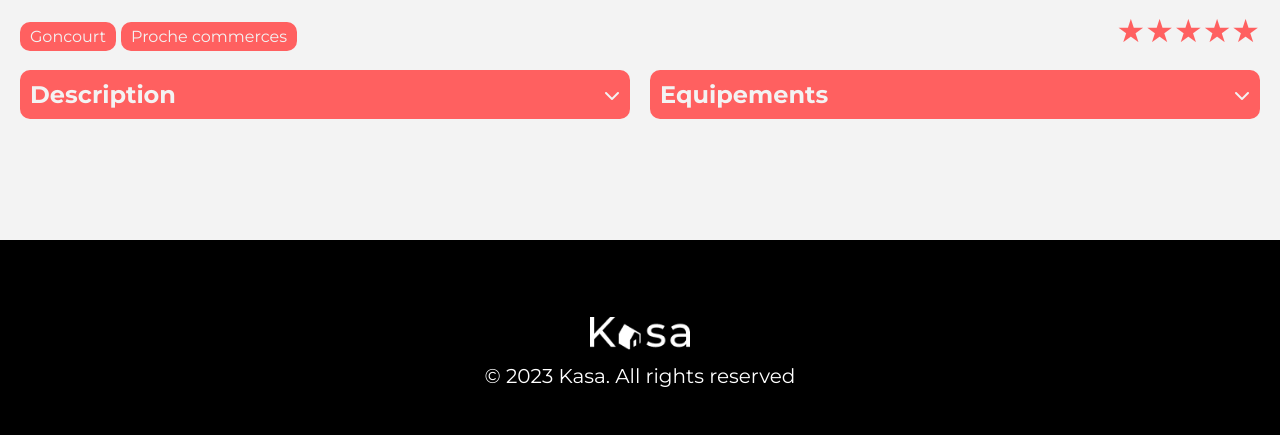
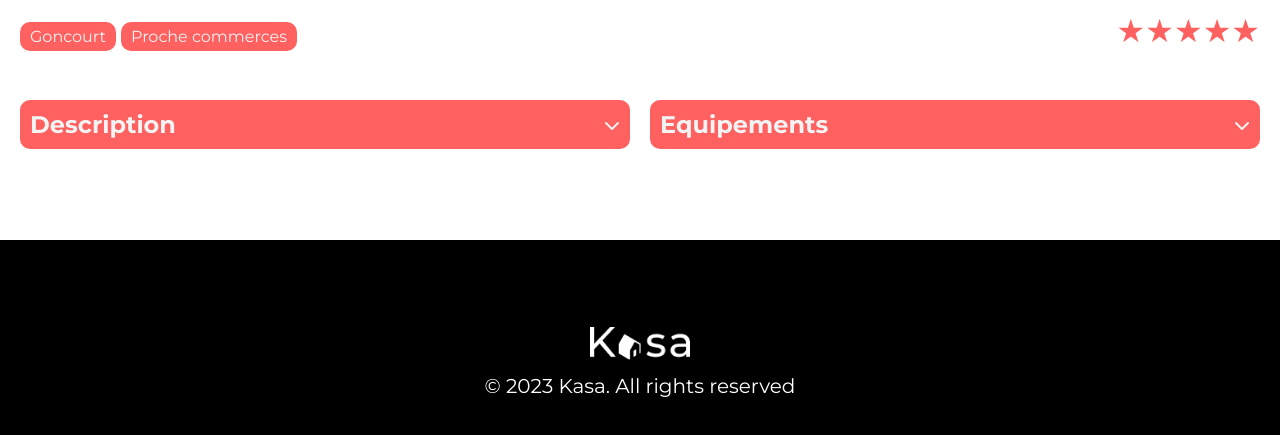
Before and after one commit to Zeleif/kasa-project, a React (Create React App) app: page /logement/0979876d in a window 1280 px wide. Shown: the part 403-838 px from the top of the page. Built offline with nearby package versions, Linux system fonts and the light colour scheme.

Commit message:
modification scss

```diff
--- a/src/components/Accordion/Accordion.jsx
+++ b/src/components/Accordion/Accordion.jsx
@@ -1,6 +1,6 @@
 import React, { useState } from "react";
 
-const Accordion = ({ title, children }) => {
+const Accordion = ({ title, children, isLogement }) => {
     const [isOpen, setIsOpen] = useState(false);
 
     const toggleAccordion = () => {
@@ -8,7 +8,7 @@ const Accordion = ({ title, children }) => {
     };
 
     return (
-        <div className={`accordion ${isOpen ? "open" : "closed"}`}>
+        <div className={`accordion ${isOpen ? "open" : "closed"} ${isLogement ? "AccordionLogement" : ""}`}>
             <div className="accordion-header" onClick={toggleAccordion}>
                 <h2>{title}</h2>
                 <i className={`fa-solid fa-chevron-${isOpen ? "up" : "down"}`} />
--- a/src/components/Accordion/accordion.scss
+++ b/src/components/Accordion/accordion.scss
@@ -1,3 +1,7 @@
+.quality {
+    padding: 12px;
+}
+
 .accordion {
     margin: 10px 0;
     max-width: 1240px;
@@ -5,10 +9,6 @@
     margin-right: auto;
     color: $white;
 
-    .quality {
-        height: 33vh;
-        padding: 10px;
-    }
 
     .accordion-header {
         display: flex;
@@ -41,7 +41,6 @@
     }
 
 
-    $hauteurContenu: 200px;
     $tempsAnimation: 0.1s;
 
     .content {
@@ -49,7 +48,7 @@
         overflow: hidden;
         padding: 0 10px;
         border-radius: 5px;
-        background-color: $color-2;
+        background-color: $color-3;
         color: $color-1;
         opacity: 0;
         transform: translateY(-50%);
@@ -60,8 +59,8 @@
         &.opening {
             display: flex;
             align-items: center;
-            min-height: 80px;
-            max-height: $hauteurContenu;
+            padding: 20px;
+            max-height: fit-content;
             opacity: 1;
             margin-top: -5px;
             transform: translateY(0%);
--- a/src/components/Footer/Footer.jsx
+++ b/src/components/Footer/Footer.jsx
@@ -2,6 +2,7 @@ import React from 'react';
 import LogoWhite from '../Header/LogoWhite';
 
 const Footer = () => {
+
     return (
         <footer className="footer-container">
             <div className="footer-logo">
--- a/src/components/Footer/footer.scss
+++ b/src/components/Footer/footer.scss
@@ -1,8 +1,6 @@
-/* Footer.scss */
-
 .footer-container {
     @include columnCenter;
-    padding: 20px;
+    padding: 20px 20px 0 20px;
     height: 209px;
     background-color: black;
     color: white;
--- a/src/components/Header/navigation.scss
+++ b/src/components/Header/navigation.scss
@@ -2,6 +2,7 @@
     margin-top: 15px;
     display: flex;
     justify-content: space-around;
+    width: 100%;
 
 
     ul {
--- a/src/pages/Home/Home.jsx
+++ b/src/pages/Home/Home.jsx
@@ -10,11 +10,11 @@ const Home = () => {
     const housingItems = jsonData.slice(0, 6).map((item, index) => {
 
         return (
-            <Link to={`/logement/${item.id}`} key={item.id}>
-                <div className="card">
-                    <img className='card-img' src={item.cover} alt={item.title} />
-                    <h3 className='title'>{item.title}</h3>
-                </div>
+            <Link to={`/logement/${item.id}`} key={item.id} className='card'>
+
+                <img className='card-img' src={item.cover} alt={item.title} />
+                <h3 className='title'>{item.title}</h3>
+
             </Link>
         )
     });
--- a/src/pages/Home/home.scss
+++ b/src/pages/Home/home.scss
@@ -1,6 +1,6 @@
 .banner {
     @include verticalCenter;
-    width: 1240px;
+    width: 90%;
     height: 210px;
     margin-top: 50px;
     margin-left: auto;
@@ -13,15 +13,17 @@
 span {
     @include verticalCenter;
     position: relative;
+    bottom: 125px;
     color: $white;
     font-size: 48px;
-    // transform: translate(50px, -120px);
+
 }
+
 
 .housing-gallery {
     display: grid;
     grid-template-columns: repeat(3, 1fr);
-    max-width: 1240px;
+    width: 90%;
     height: 829px;
     background-color: gainsboro;
     margin-left: auto;
@@ -32,19 +34,18 @@ span {
 .card {
     position: relative;
     flex-direction: column;
-    width: 340px;
-    height: 340px;
+    width: 90%;
+    height: 90%;
     margin-left: auto;
     margin-right: auto;
     margin-top: 35px;
     box-sizing: border-box;
-
     z-index: 1;
     cursor: pointer;
 
     &-img {
-        width: 100%;
-        height: 100%;
+        width: 90%;
+        height: 90%;
         object-fit: cover;
         border-radius: 10px;
         filter: brightness(70%);
@@ -58,8 +59,8 @@ span {
         margin: 0;
         opacity: 1;
         transition: opacity 0.3s ease;
-        bottom: 10px;
+        bottom: 50px;
         z-index: 100;
-        width: 100%;
+        width: 90%;
     }
 }
--- a/src/pages/Logements/AccordionLogement.jsx
+++ /dev/null
@@ -1,24 +0,0 @@
-import React, { useState } from "react";
-
-
-const AccordionLogement = ({ title, children }) => {
-    const [isOpen, setIsOpen] = useState(false);
-
-    const toggleAccordion = () => {
-        setIsOpen(!isOpen);
-    };
-
-    return (
-        <div className={`accordion-logement ${isOpen ? "open" : "closed"}`}>
-            <div className="accordion-header-logement" onClick={toggleAccordion}>
-                <h2>{title}</h2>
-                <i className={`fa-solid fa-chevron-${isOpen ? "up" : "down"}`} />
-            </div>
-            <div className={`content ${isOpen ? "opening show" : "closing"}`}>
-                {children}
-            </div>
-        </div>
-    );
-};
-
-export default AccordionLogement;
--- a/src/pages/Logements/Logements.jsx
+++ b/src/pages/Logements/Logements.jsx
@@ -2,7 +2,7 @@ import React from 'react';
 import { useParams } from 'react-router-dom';
 import Navigation from '../../components/Header/Navigation';
 import jsonData from '../../data/data.json';
-import AccordionLogement from '../Logements/AccordionLogement'
+import Accordion from '../../components/Accordion/Accordion';
 import StarRating from './StarRating';
 
 
@@ -48,16 +48,16 @@ const Logement = () => {
                         <img className="host" src={hostPicture} alt={hostName} />
                     </div>
                     <div className="card-description">
-                        <AccordionLogement title="Description" className="custom-accordion" >
+                        <Accordion title="Description" isLogement={true} className="custom-accordion" >
                             Profitez du charme de la vie parisienne dans un magnifique appartement. À 3 minutes à pied du Canal Saint-Martin, vous serez proche des transports, mais également de nombreux commerces. L'appartement est tout équipé.
-                        </AccordionLogement>
-                        <AccordionLogement title="Equipements" className="custom-accordion" >
+                        </Accordion>
+                        <Accordion title="Equipements" isLogement={true} className="custom-accordion" >
                             <ul className='equipement-list'>
                                 {logement.equipments.map((equipment, index) => (
                                     <li key={index} className='equipement'>{equipment}</li>
                                 ))}
                             </ul>
-                        </AccordionLogement>
+                        </Accordion>
                     </div>
                 </div>
             </div>
--- a/src/pages/Logements/logement.scss
+++ b/src/pages/Logements/logement.scss
@@ -63,7 +63,7 @@
 
         .host-infos {
             display: flex;
-            justify-content: end;
+            justify-content: flex-end;
 
 
             .host {
@@ -90,7 +90,7 @@
 
         .rating {
             display: flex;
-            justify-content: end;
+            justify-content: flex-end;
             margin-top: -10px;
         }
 
@@ -108,57 +108,13 @@
 
     }
 
-
-    .accordion-header-logement {
-        background-color: $color-1;
-        display: flex;
-        justify-content: space-between;
-        align-items: center;
-        border-radius: 10px;
-        padding: 10px;
-        color: $white;
-    }
-
     .card-description {
         display: grid;
         grid-template-columns: 1fr 1fr;
         gap: 20px;
     }
 
-    $hauteurContenu: 200px;
-    $tempsAnimation: 0.1s;
-
-    .content {
-        max-height: 0;
-        overflow: hidden;
-        padding: 0 10px;
-        border-radius: 5px;
-        background-color: $color-2;
-        color: $color-1;
-        opacity: 0;
-        transform: translateY(-50%);
-        transition: max-height $tempsAnimation ease-in-out, opacity $tempsAnimation ease-in-out, transform $tempsAnimation ease-in-out, visibility 0s $tempsAnimation;
-        transform-origin: top;
-        z-index: 0;
-
-        &.opening {
-            display: flex;
-            align-items: center;
-            min-height: 80px;
-            max-height: $hauteurContenu;
-            opacity: 1;
-            margin-top: -5px;
-            transform: translateY(0%);
-            transition: max-height $tempsAnimation ease-in-out, opacity $tempsAnimation ease-in-out, transform $tempsAnimation ease-in-out;
-        }
-
-        &.closing {
-            max-height: 0;
-            opacity: 0;
-            transform: translateY(-100%);
-            transition: max-height $tempsAnimation ease-in-out, opacity $tempsAnimation ease-in-out, transform $tempsAnimation ease-in-out;
-        }
+    .AccordionLogement {
+        width: 100%;
     }
-
-
 }
--- a/src/styles/_settings.scss
+++ b/src/styles/_settings.scss
@@ -7,6 +7,7 @@ $font-1: "font-1", sans-serif;
 
 $color-1: #FF6060;
 $color-2: #DCDCDC;
+$color-3: #F6F6F6;
 $white: rgb(243, 243, 243);
 
 @mixin verticalCenter {
@@ -32,7 +33,6 @@ $white: rgb(243, 243, 243);
 
 
 body {
-    background: $white;
     font-family: $font-1;
     max-width: 100vw;
     max-height: 100vh;
```
